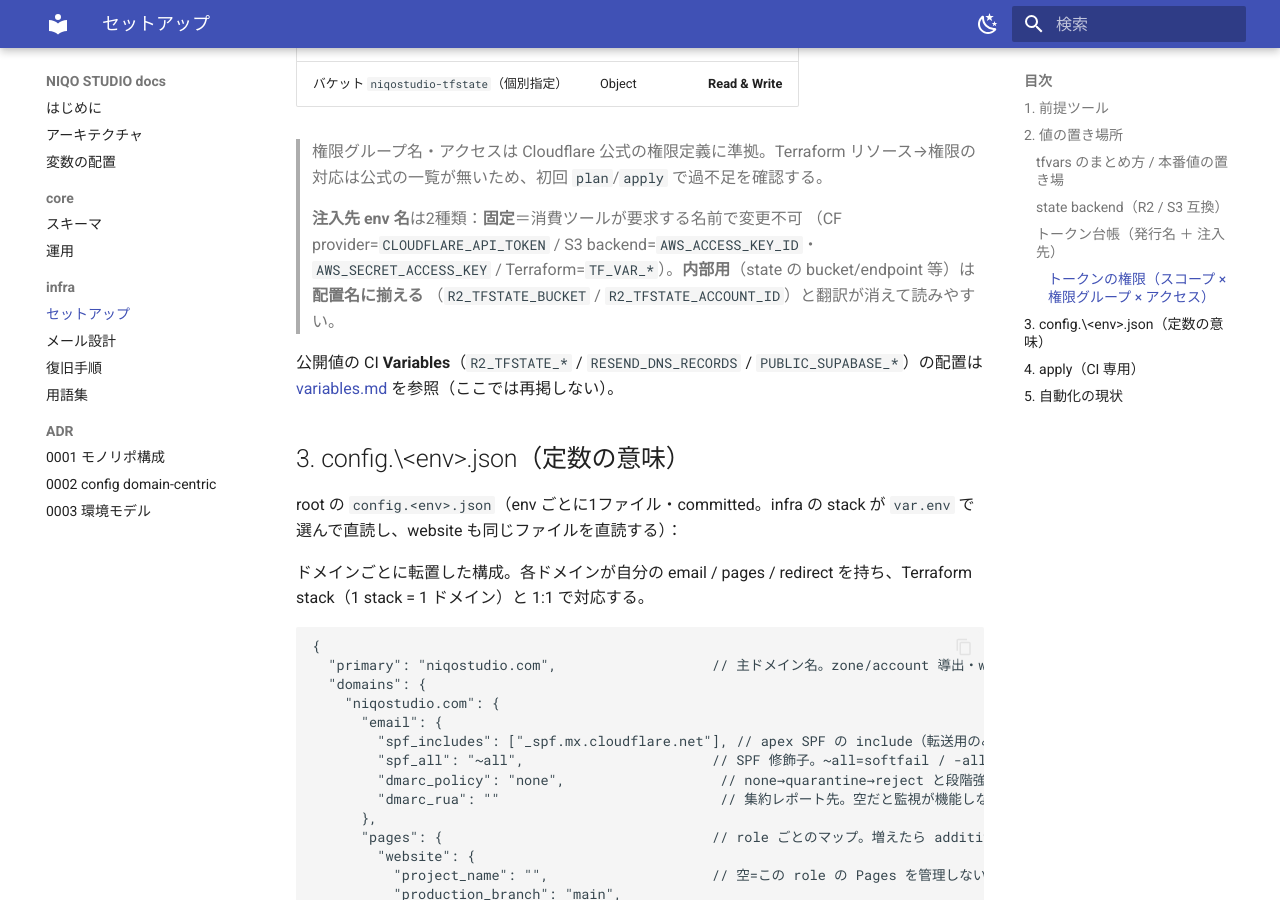
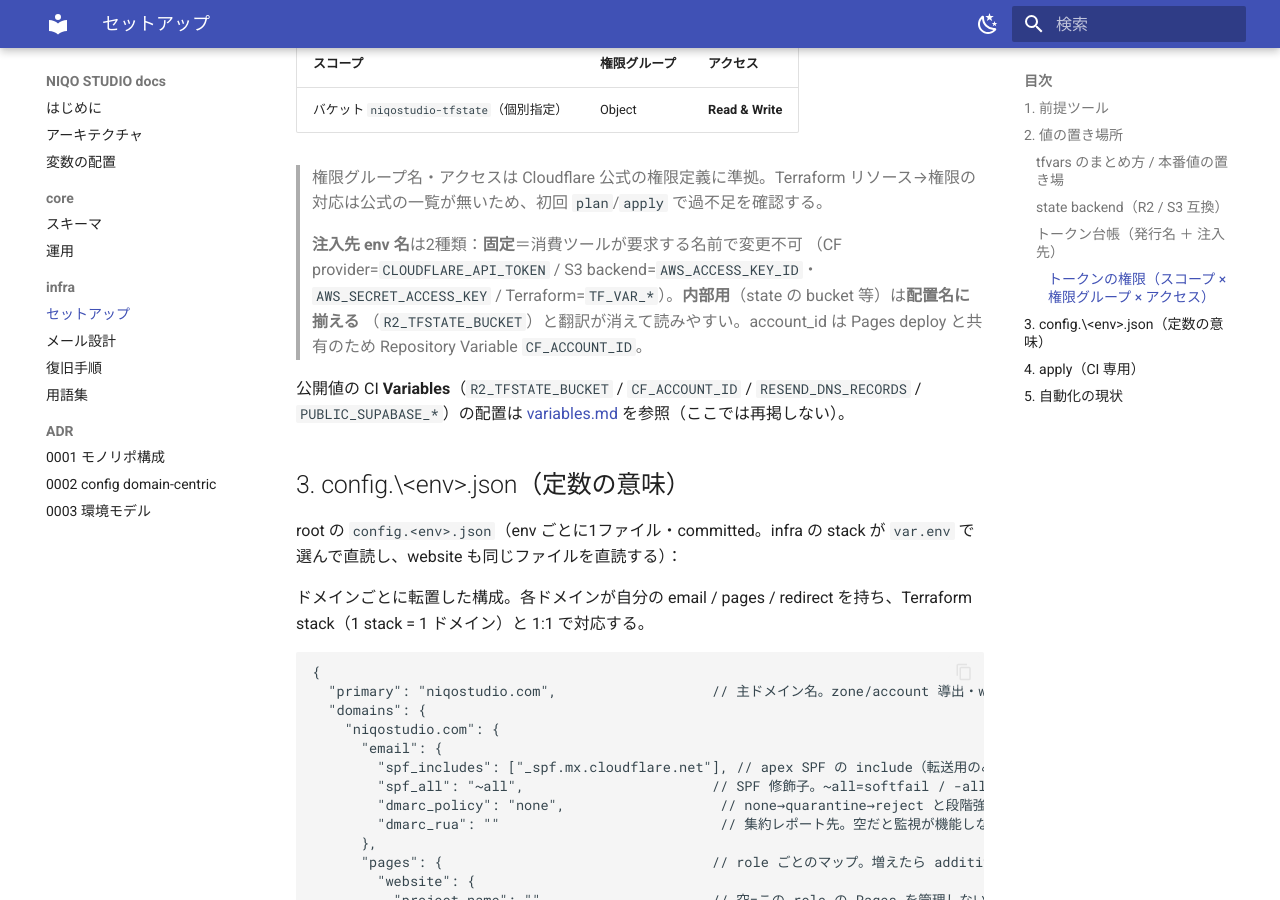
Before and after one commit to niqostudio/niqostudio, an MkDocs documentation site: the page built from docs/infra/setup.md, in a window 1280 px wide and 900 px high, scrolled down 2606 px. Built offline with MkDocs 1.6.1 and Material for MkDocs 9.7.7, drawn with Linux system fonts in a browser that asks for light colours; some of the changed text lies outside the part shown.

Commit message:
ci: account_id を Repository Variable CF_ACCOUNT_ID に統合（R2 endpoint と Pages deploy で共有）

```diff
--- a/docs/infra/setup.md
+++ b/docs/infra/setup.md
@@ -28,10 +28,10 @@
 | 値 | 例 / 由来 | CI |
 | --- | --- | --- |
 | `bucket` | `niqostudio-tfstate` | Variable `R2_TFSTATE_BUCKET` |
-| `endpoints.s3` | `https://<account_id>.r2.cloudflarestorage.com`（**account_id から導出**） | Variable `R2_TFSTATE_ACCOUNT_ID` から組み立て |
+| `endpoints.s3` | `https://<account_id>.r2.cloudflarestorage.com`（**account_id から導出**） | Repository Variable `CF_ACCOUNT_ID` から組み立て |
 | `key` | `<stack>/terraform.tfstate`（例 `niqostudio-com/...` `niqo-studio/...`） | workflow が stack ごとに指定 |
 
-- endpoint は account_id から一意に決まるので **account_id だけを持ち**、CI は `backend.tfbackend` 生成時に組み立てる（backend は `init` 前に読まれ HCL 補間が効かないため、導出は workflow / ローカル手書き側で行う）。
+- endpoint は account_id から一意に決まるので **account_id（`CF_ACCOUNT_ID`）だけを持ち**、CI は `backend.tfbackend` 生成時に組み立てる（backend は `init` 前に読まれ HCL 補間が効かないため、導出は workflow / ローカル手書き側で行う）。`CF_ACCOUNT_ID` は Pages deploy（website）とも共有の Repository Variable。
 - R2 のアクセスキー（`AWS_ACCESS_KEY_ID` / `AWS_SECRET_ACCESS_KEY`）は Secret。
 
 ### トークン台帳（発行名 ＋ 注入先）
@@ -73,10 +73,10 @@
 
 > **注入先 env 名**は2種類：**固定**＝消費ツールが要求する名前で変更不可
 > （CF provider=`CLOUDFLARE_API_TOKEN` / S3 backend=`AWS_ACCESS_KEY_ID`・`AWS_SECRET_ACCESS_KEY` /
-> Terraform=`TF_VAR_*`）。**内部用**（state の bucket/endpoint 等）は**配置名に揃える**
-> （`R2_TFSTATE_BUCKET` / `R2_TFSTATE_ACCOUNT_ID`）と翻訳が消えて読みやすい。
+> Terraform=`TF_VAR_*`）。**内部用**（state の bucket 等）は**配置名に揃える**
+> （`R2_TFSTATE_BUCKET`）と翻訳が消えて読みやすい。account_id は Pages deploy と共有のため Repository Variable `CF_ACCOUNT_ID`。
 
-公開値の CI **Variables**（`R2_TFSTATE_*` / `RESEND_DNS_RECORDS` / `PUBLIC_SUPABASE_*`）の配置は [variables.md](../variables.md) を参照（ここでは再掲しない）。
+公開値の CI **Variables**（`R2_TFSTATE_BUCKET` / `CF_ACCOUNT_ID` / `RESEND_DNS_RECORDS` / `PUBLIC_SUPABASE_*`）の配置は [variables.md](../variables.md) を参照（ここでは再掲しない）。
 
 ## 3. config.\<env\>.json（定数の意味）
 
```
Also changed, not shown: docs/variables.md (+3 -7 lines), 1 other file.
